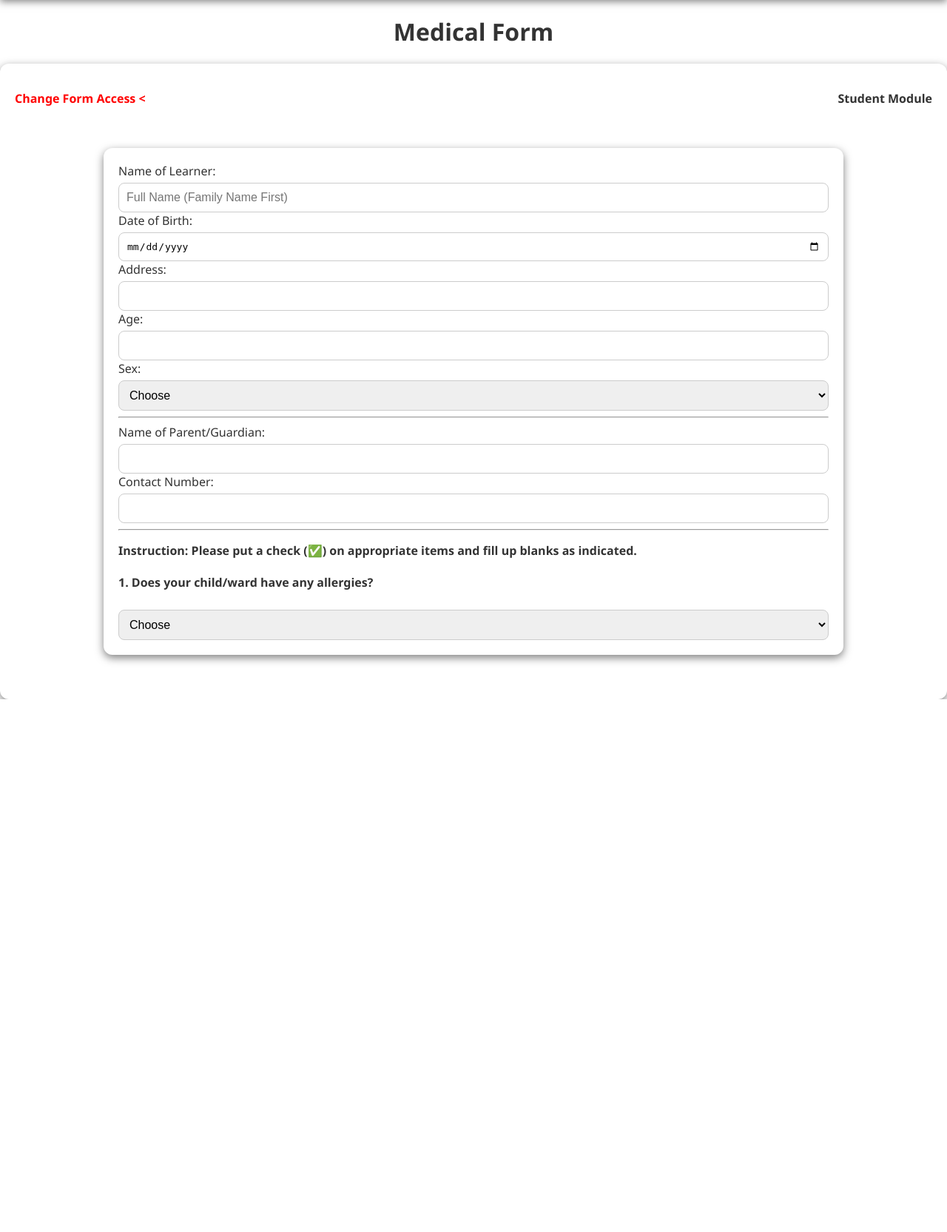
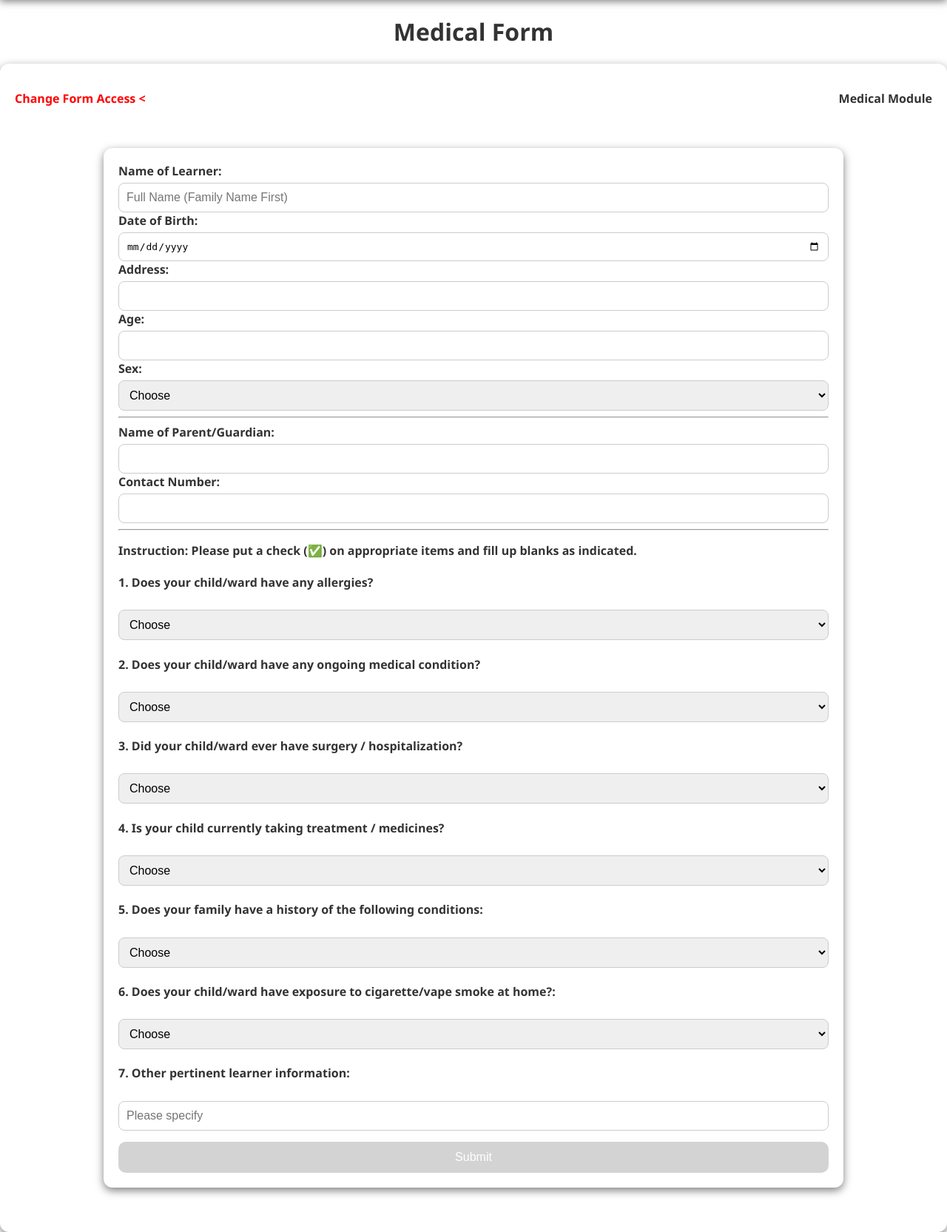
Before and after one commit to chase-ivy/WEBSYST1_FINAL, a PHP site: page /medical.php in a window 1280 px wide. Shown: the part 95-1760 px from the top of the page at 74% size. Before the commit the page ends 1040 px from the top, so only its background shows below. Run offline with PHP 8.4, Linux system fonts and the light colour scheme; grey boxes are pictures that could not be loaded.

Commit message:
Update medical form title and labels for clarity

```diff
--- a/ams/medical.php
+++ b/ams/medical.php
@@ -3,7 +3,7 @@
 <meta charset="utf-8">
 	<meta name="viewport" content="width=device-width, initial-scale=1">
 	<link rel="stylesheet" type="text/css" href="style.css">
-	<title>Gibraltar AMS</title>
+	<title>Gibraltar - Medical Form</title>
 </head>
 <body>
 <header>
@@ -18,26 +18,26 @@
 					<nav class="nav-card">
 						<a href="index.php" class="select">Change Form Access <</a><br><br>
 
-						<p><strong>Student Module</strong></p>
+						<p><strong>Medical Module</strong></p>
 					</nav>
 
 
 <section>
 	<form>
 		<div class="card">
-			<span>Name of Learner:</span>
+			<label>Name of Learner:</label>
 			<input type="text" name="fullName" placeholder="Full Name (Family Name First)">
 
-			<span>Date of Birth:</span>
+			<label>Date of Birth:</label>
 			<input type="Date" name="DoB">
 
-			<span>Address:</span>
+			<label>Address:</label>
 			<input type="text" name="address">
 
-			<span>Age:</span>
+			<label>Age:</label>
 			<input type="number" name="age">
 
-			<span>Sex:</span>
+			<label>Sex:</label>
 			<select style="width: 100%">
 				<option disabled selected>Choose</option>
 				<option value="Male">Male</option>
@@ -45,10 +45,10 @@
 			</select>
 			<hr>
 
-			<span>Name of Parent/Guardian:</span>
+			<label>Name of Parent/Guardian:</label>
 			<input type="text" name="">
 
-			<span>Contact Number:</span>
+			<label>Contact Number:</label>
 			<input type="tel" name="">
 			<hr>
 			<strong><p>Instruction: Please put a check (✅) on appropriate items and fill up blanks as indicated.</p></strong>
@@ -60,15 +60,69 @@
 						<option value="No">No</option>
 					</select>
 
+				<div id="fieldDetails"></div>
 
-				<div id="fieldDetails"></div>
+			<h4>2. Does your child/ward have any ongoing medical condition?</h4>
+					<select id="Q2" onchange="showQ2()" style="width:100%;">
+						<option disabled selected>Choose</option>
+						<option value="Yes">Yes</option>
+						<option value="No">No</option>
+					</select>
+
+				<div id="q2"></div>
+
+
+			<h4>3. Did your child/ward ever have surgery / hospitalization?</h4>
+					<select id="Q3" onchange="showQ3()" style="width:100%;">
+						<option disabled selected>Choose</option>
+						<option value="Yes">Yes</option>
+						<option value="No">No</option>
+					</select>
+
+				<div id="q3"></div>
+
+			<h4>4. Is your  child currently taking treatment / medicines?</h4>
+					<select id="Q4" onchange="showQ4()" style="width:100%;">
+						<option disabled selected>Choose</option>
+						<option value="Yes">Yes</option>
+						<option value="No">No</option>
+					</select>
+
+				<div id="q4"></div>
+
+			<h4>5. Does your family have a history of the following conditions:</h4>
+					<select id="Q5" onchange="showQ5()" style="width:100%;">
+						<option disabled selected>Choose</option>
+						<option value="Yes">Yes</option>
+						<option value="No">No</option>
+					</select>
+
+				<div id="q5"></div>
+
+			<h4>6. Does your child/ward have exposure to cigarette/vape smoke at home?:</h4>
+					<select style="width:100%;">
+						<option disabled selected>Choose</option>
+						<option value="Yes">Yes</option>
+						<option value="No">No</option>
+					</select>
+
+				<div id="q5"></div>
+
+			<h4>7. Other pertinent learner information:</h4>
+					<input type="text" placeholder="Please specify">
+
+					<button type="submit" class="button">Submit</button>
 
 			</div>
 
-		</div>
+
+
+
+
+
 
 	</form>
-
+</div>
 
 </section>
 
```
